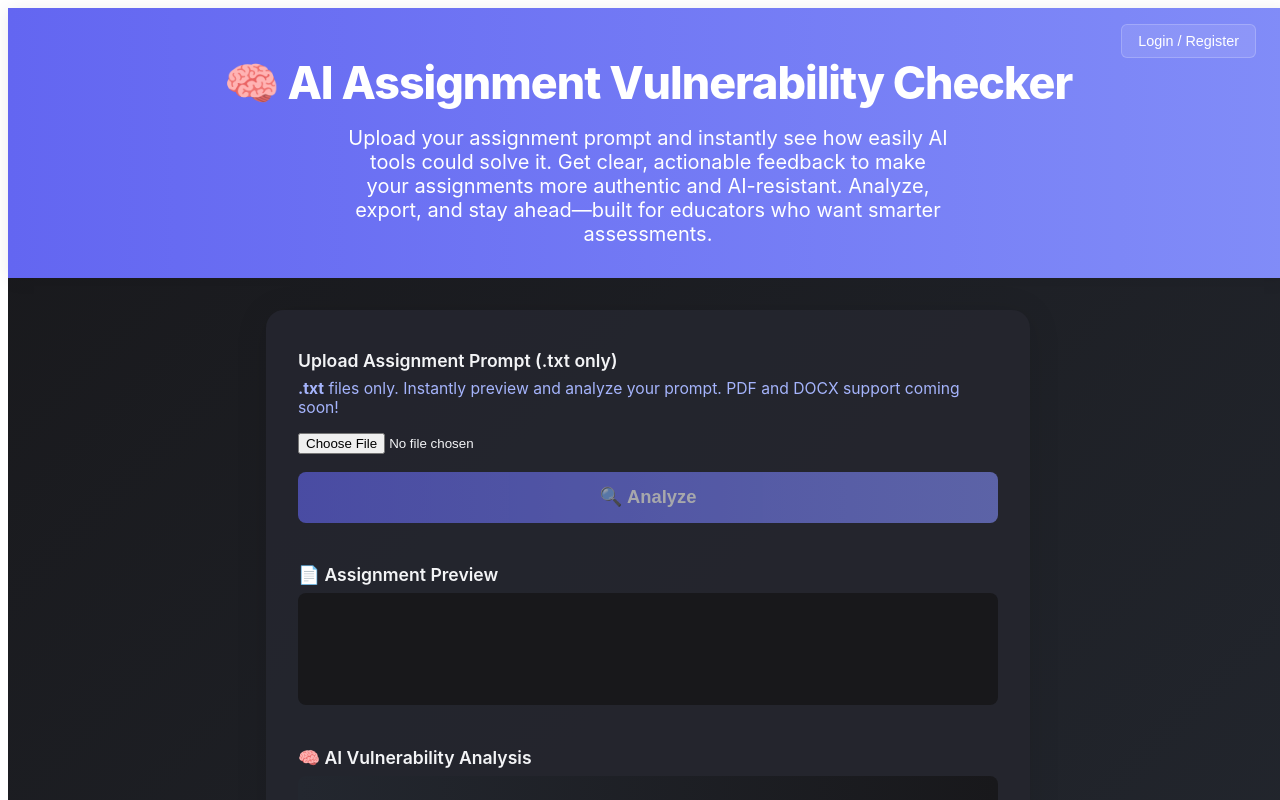
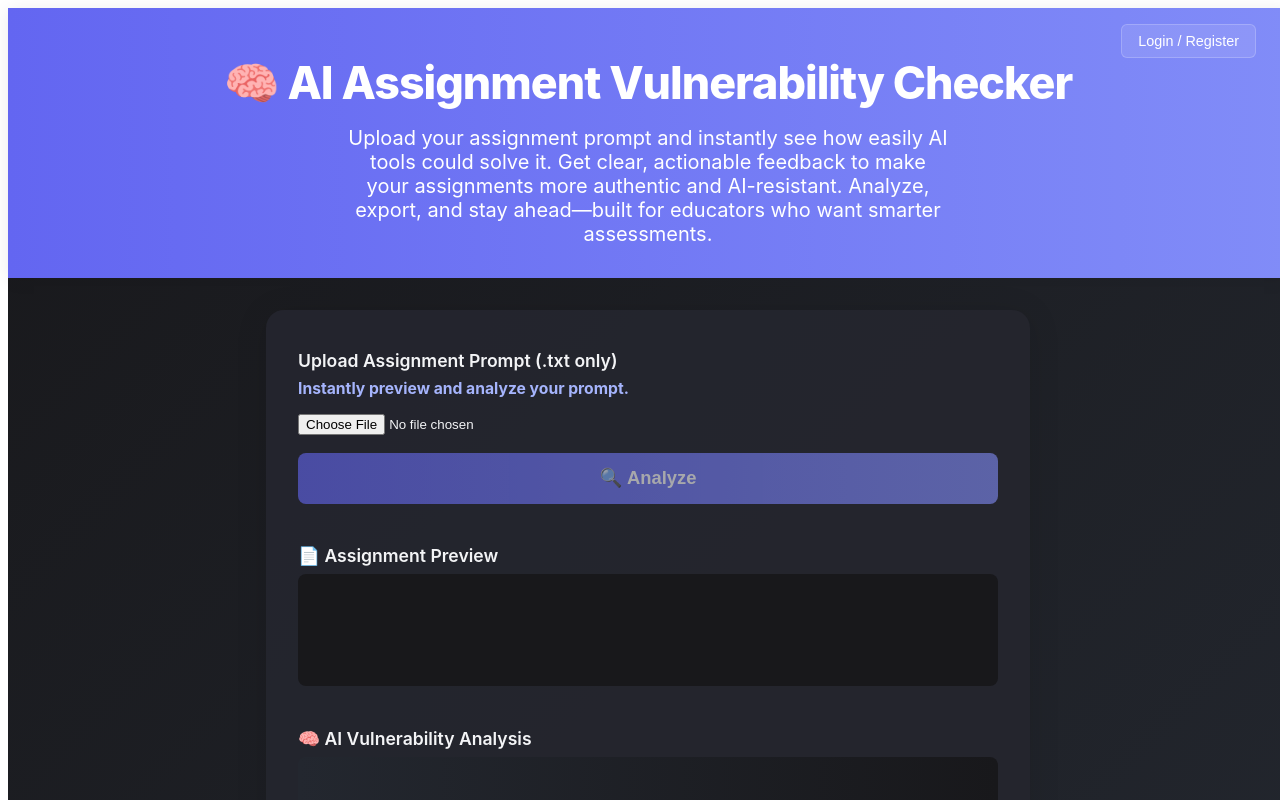
Before and after one commit to cbcbcbNew/ai-assignment-checker, a React (Vite) app: page / in a window 1280 px wide. Shown: the top 800 px of the page. Built offline with nearby package versions, Linux system fonts and the light colour scheme; no server answers.

Commit message:
changed some text

```diff
--- a/src/App.jsx
+++ b/src/App.jsx
@@ -474,7 +474,7 @@ function App() {
           Upload Assignment Prompt (.txt only)
         </label>
         <span style={{ fontSize: '0.98rem', color: '#a5b4fc', marginBottom: 16 }}>
-          <b>.txt</b> files only. Instantly preview and analyze your prompt. PDF and DOCX support coming soon!
+          <b>Instantly preview and analyze your prompt. </b>
         </span>
         <input
           type="file"
--- a/src/main.jsx
+++ b/src/main.jsx
@@ -6,7 +6,7 @@ import { AuthProvider } from './AuthContext';
 ReactDOM.createRoot(document.getElementById('root')).render(
   <React.StrictMode>
     <AuthProvider>
-      <App />
+    <App />
     </AuthProvider>
   </React.StrictMode>
 );
```
